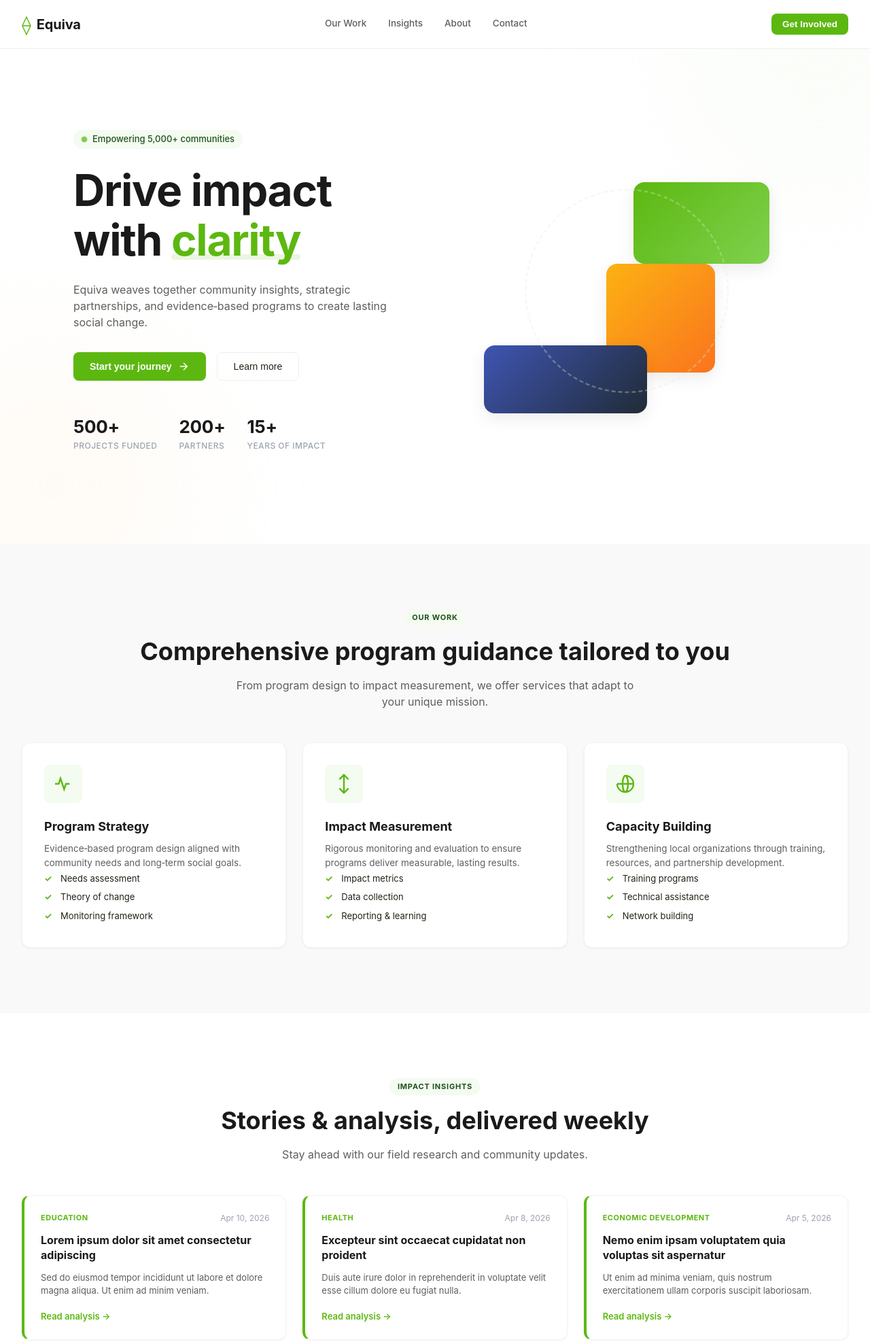
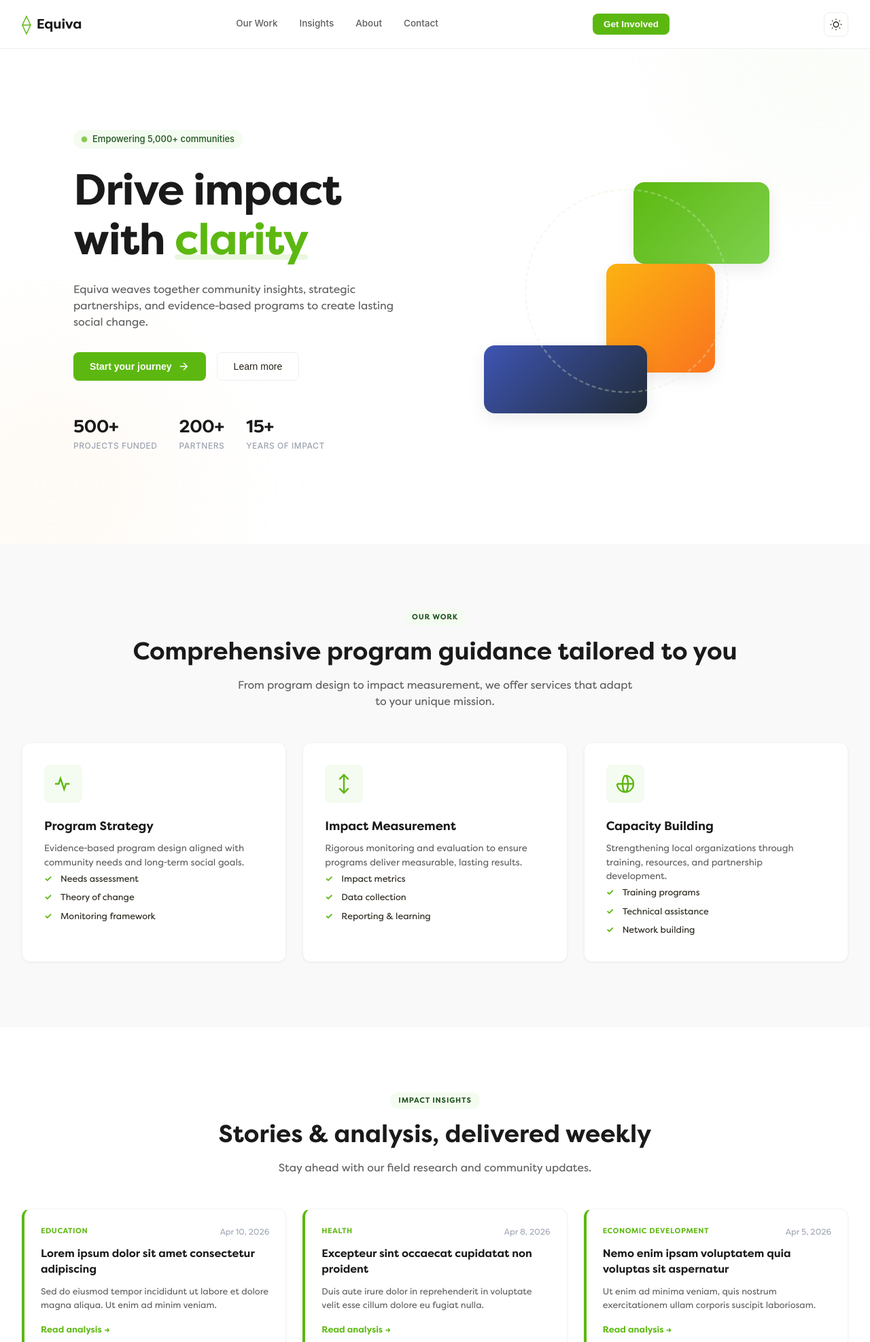
Before and after one commit to iyke497/Equiva, a Flask app: page / in a window 1280 px wide. Shown: the top 1974 px of the page at 68% size. Run offline with Flask 3, Linux system fonts and the light colour scheme; some libraries are stand-ins or nearby versions; some web fonts are replaced.

Commit message:
Dark mode implementation

```diff
--- a/static/css/styles.css
+++ b/static/css/styles.css
@@ -5,7 +5,7 @@
 
 @font-face {
     font-family: 'Filson Pro';
-    src: url('fonts/FilsonProBook.woff2') format('woff2');
+    src: url('../fonts/FilsonPro-Book.woff2') format('woff2');
     font-weight: 350;
     font-style: normal;
     font-display: swap;
@@ -13,7 +13,7 @@
 
 @font-face {
     font-family: 'Filson Pro';
-    src: url('fonts/FilsonProRegular.woff2') format('woff2');
+    src: url('../fonts/FilsonPro-Regular.woff2') format('woff2');
     font-weight: 400;
     font-style: normal;
     font-display: swap;
@@ -21,7 +21,7 @@
 
 @font-face {
     font-family: 'Filson Pro';
-    src: url('fonts/FilsonProMedium.woff2') format('woff2');
+    src: url('../fonts/FilsonPro-Medium.woff2') format('woff2');
     font-weight: 500;
     font-style: normal;
     font-display: swap;
@@ -29,7 +29,7 @@
 
 @font-face {
     font-family: 'Filson Pro';
-    src: url('fonts/FilsonProBold.woff2') format('woff2');
+    src: url('../fonts/FilsonPro-Bold.woff2') format('woff2');
     font-weight: 700;
     font-style: normal;
     font-display: swap;
@@ -37,7 +37,7 @@
 
 @font-face {
     font-family: 'Filson Pro';
-    src: url('fonts/FilsonProHeavy.woff2') format('woff2');
+    src: url('../fonts/FilsonPro-Heavy.woff2') format('woff2');
     font-weight: 800;
     font-style: normal;
     font-display: swap;
@@ -940,6 +940,160 @@ h1, h2, h3, h4, h5, h6 {
 }
 
 /* ============================================
+   DARK MODE — design tokens override
+   ============================================ */
+
+[data-theme="dark"] {
+    /* Primary Brand — dark palette */
+    --green-core:      #71c014;
+    --green-light:     #32c215;
+    --green-muted:     #488c2a;
+    --green-mid-dark:  #39a225;
+    --green-deep:      #245d27;
+    --green-darkest:   #1a3f1a;
+
+    /* Green Tints (dark bg versions) */
+    --green-tint-100:  #1a2a18;
+    --green-tint-200:  #1f331c;
+    --green-tint-300:  #263e22;
+
+    /* Warmth / Amber — dark palette */
+    --gold-primary:    #f1a110;
+    --gold-amber:      #f1a110;
+    --gold-dark:       #c44d0c;
+    --gold-warm-bg:    #2a2018;
+
+    /* Text */
+    --text-primary:    #e8e4dd;
+    --text-navy:       #6b7fdb;
+    --text-dark:       #e8e4dd;
+    --text-charcoal:   #c8d0d8;
+
+    /* Neutrals */
+    --grey-body:       #b0b5bc;
+    --grey-muted:      #6b7280;
+    --grey-disabled:   #4a4f56;
+    --border-standard: #2a2d32;
+    --border-light:    #353840;
+    --bg-white:        #1a1d22;
+    --bg-offwhite:     #20232a;
+    --bg-light:        #252830;
+    --bg-card:         #2a2d32;
+
+    /* Shadows — deepen for dark */
+    --shadow-sm: 0 1px 3px rgba(0, 0, 0, 0.3);
+    --shadow-md: 0 8px 25px rgba(0, 0, 0, 0.4);
+    --shadow-lg: 0 12px 40px rgba(0, 0, 0, 0.5);
+}
+
+/* ============================================
+   DARK MODE — toggle button styling
+   ============================================ */
+
+.theme-toggle {
+    display: flex;
+    align-items: center;
+    justify-content: center;
+    width: 36px;
+    height: 36px;
+    padding: var(--space-4);
+    background: transparent;
+    border: 1px solid var(--border-light);
+    border-radius: var(--radius-md);
+    color: var(--text-primary);
+    cursor: pointer;
+    transition: all 0.15s ease;
+}
+
+.theme-toggle:hover {
+    background: var(--green-tint-100);
+    border-color: var(--green-core);
+}
+
+/* Icon visibility — show sun in light mode, moon in dark mode */
+.theme-icon-sun  { display: block; }
+.theme-icon-moon { display: none;  }
+
+[data-theme="dark"] .theme-icon-sun  { display: none;  }
+[data-theme="dark"] .theme-icon-moon { display: block; }
+
+/* ============================================
+   DARK MODE — component adjustments
+   ============================================ */
+
+/* Navigation: dark mode glass effect */
+[data-theme="dark"] .landing-nav {
+    background: rgba(26, 29, 34, 0.9);
+    border-bottom-color: var(--border-light);
+}
+[data-theme="dark"] .landing-nav.scrolled {
+    background: rgba(26, 29, 34, 0.95);
+}
+
+/* Hero glow dims in dark mode */
+[data-theme="dark"] .hero-glow {
+    opacity: 0.3;
+}
+
+/* Visual cards — maintain vibrancy */
+[data-theme="dark"] .card-1 { opacity: 0.85; }
+[data-theme="dark"] .card-2 { opacity: 0.8;  }
+[data-theme="dark"] .card-3 { opacity: 0.75; }
+
+/* Service cards — slight lift in dark */
+[data-theme="dark"] .service-card {
+    background: var(--bg-card);
+    border-color: var(--border-standard);
+}
+[data-theme="dark"] .service-card:hover {
+    border-color: transparent;
+}
+
+/* Insight cards */
+[data-theme="dark"] .insight-card {
+    background: var(--bg-card);
+    border-color: var(--border-standard);
+}
+
+/* Quote card */
+[data-theme="dark"] .visual-quote {
+    background: var(--green-tint-100);
+}
+
+/* Waitlist card */
+[data-theme="dark"] .waitlist-card {
+    background: var(--bg-card);
+}
+[data-theme="dark"] .waitlist-section {
+    background: linear-gradient(135deg, #0d0f12 0%, #1a1d22 100%);
+}
+[data-theme="dark"] .form-input {
+    background: var(--bg-light);
+    border-color: var(--border-light);
+    color: var(--text-primary);
+}
+[data-theme="dark"] .form-input:focus {
+    border-color: var(--green-core);
+    box-shadow: 0 0 0 3px rgba(113, 192, 20, 0.15);
+}
+
+/* Footer */
+[data-theme="dark"] .landing-footer {
+    background: var(--bg-light);
+    border-top-color: var(--border-light);
+}
+
+/* Buttons — secondary & ghost */
+[data-theme="dark"] .btn-secondary {
+    color: var(--text-primary);
+    border-color: var(--border-light);
+}
+[data-theme="dark"] .btn-secondary:hover {
+    border-color: var(--green-core);
+    color: var(--green-core);
+}
+
+/* ============================================
    RESPONSIVE
    ============================================ */
 
--- a/static/js/app.js
+++ b/static/js/app.js
@@ -220,6 +220,31 @@
     }
 
     // ============================================
+    // DARK MODE TOGGLE
+    // ============================================
+
+    function initThemeToggle() {
+        const toggle = document.getElementById('theme-toggle');
+        if (!toggle) return;
+
+        // Check saved preference or system preference
+        const saved = localStorage.getItem('theme');
+        const prefersDark = window.matchMedia('(prefers-color-scheme: dark)').matches;
+
+        if (saved === 'dark' || (!saved && prefersDark)) {
+            document.documentElement.setAttribute('data-theme', 'dark');
+        }
+
+        toggle.addEventListener('click', () => {
+            const isDark = document.documentElement.getAttribute('data-theme') === 'dark';
+            const newTheme = isDark ? 'light' : 'dark';
+
+            document.documentElement.setAttribute('data-theme', newTheme);
+            localStorage.setItem('theme', newTheme);
+        });
+    }
+
+    // ============================================
     // FORM HANDLING
     // ============================================
 
@@ -392,6 +417,9 @@
         // Initialize navigation
         initNavigation();
 
+        // Initialize dark mode toggle
+        initThemeToggle();
+
         // Initialize form
         initSubscribeForm();
 
--- a/templates/index.html
+++ b/templates/index.html
@@ -37,6 +37,16 @@
                     <a href="#contact" class="nav-link">Contact</a>
                 </div>
                 <button class="nav-cta" data-scroll-to="waitlist">Get Involved</button>
+                <!-- Dark mode toggle — placed inside .nav-container, after .nav-cta -->
+                <button class="theme-toggle" id="theme-toggle" aria-label="Toggle dark mode">
+                <svg class="theme-icon-sun" width="18" height="18" viewBox="0 0 24 24" fill="none" stroke="currentColor" stroke-width="1.8">
+                    <circle cx="12" cy="12" r="5"/>
+                    <path d="M12 1v2M12 21v2M4.22 4.22l1.42 1.42M18.36 18.36l1.42 1.42M1 12h2M21 12h2M4.22 19.78l1.42-1.42M18.36 5.64l1.42-1.42"/>
+                </svg>
+                <svg class="theme-icon-moon" width="18" height="18" viewBox="0 0 24 24" fill="none" stroke="currentColor" stroke-width="1.8">
+                    <path d="M21 12.79A9 9 0 1111.21 3 7 7 0 0021 12.79z"/>
+                </svg>
+                </button>
             </div>
         </nav>
 
```
